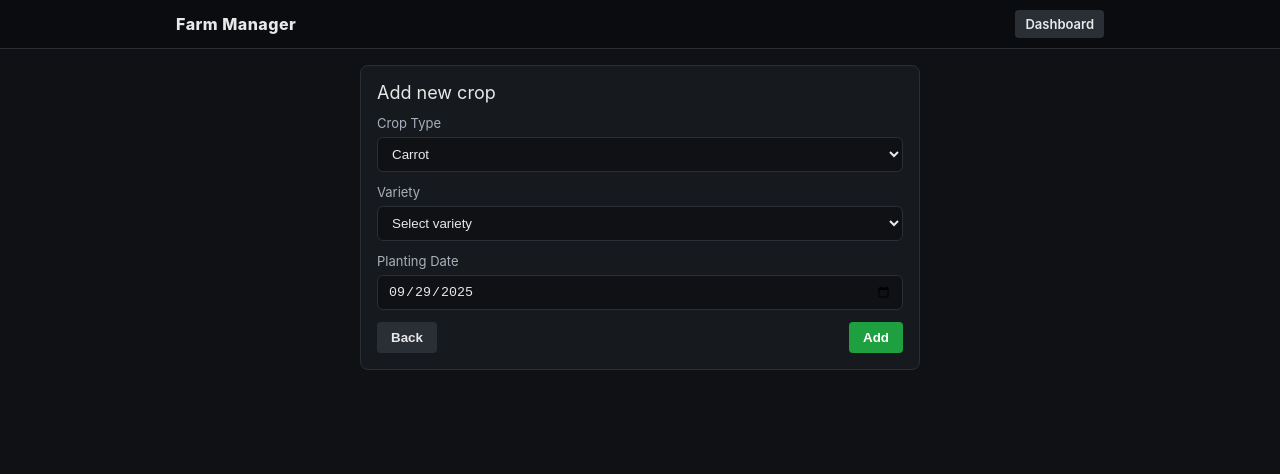
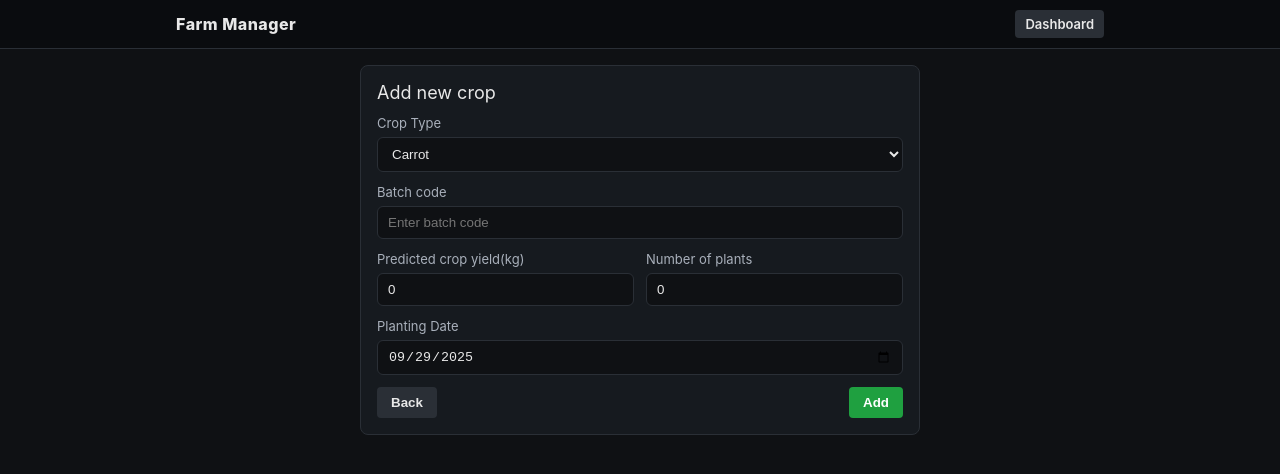
Before and after one commit to kaveesha4890/farm-management-app, a React app in the folder frontend/: page /crops/new in a window 1280 px wide. Shown: the top 474 px of the page. Built offline with nearby package versions, Linux system fonts and the light colour scheme; the HTML template or start-up script is replaced by a standard one.

Commit message:
update input field of add new crops and harvests.

```diff
--- a/frontend/src/pages/AddCropPage.tsx
+++ b/frontend/src/pages/AddCropPage.tsx
@@ -1,28 +1,25 @@
-import { useMemo, useState } from 'react'
+import { useState } from 'react'
 import { useNavigate } from 'react-router-dom'
 import { useApp } from '../state/AppContext'
 
 const CROP_TYPES = ['Carrot', 'Tomato', 'Lettuce', 'Cabbage']
-const VARIETIES: Record<string, string[]> = {
-  Carrot: ['Nantes', 'Imperator', 'Danvers'],
-  Tomato: ['Roma', 'Cherry', 'Beefsteak'],
-  Lettuce: ['Butterhead', 'Romaine', 'Iceberg'],
-  Cabbage: ['Green', 'Red', 'Savoy'],
-}
+// Removed variety options; using batch code instead
 
 export function AddCropPage() {
   const { selectedTunnelId, selectedPlotId, addCrop } = useApp()
   const navigate = useNavigate()
   const [type, setType] = useState('Carrot')
-  const [variety, setVariety] = useState('')
+  const [batchCode, setBatchCode] = useState('')
+  const [predictedYield, setPredictedYield] = useState<number>(0)
+  const [numPlants, setNumPlants] = useState<number>(0)
   const [date, setDate] = useState(() => new Date().toISOString().slice(0, 10))
 
-  const varietyOptions = useMemo(() => VARIETIES[type] ?? [], [type])
+
 
   function onAdd(e: React.FormEvent) {
     e.preventDefault()
     if (!selectedTunnelId || !selectedPlotId) return
-    addCrop({ tunnelId: selectedTunnelId, plotId: selectedPlotId, name: type, variety, plantingDate: date })
+    addCrop({ tunnelId: selectedTunnelId, plotId: selectedPlotId, name: type, batchCode, plantingDate: date, predictedYield, numPlants })
     navigate('/crops')
   }
 
@@ -32,16 +29,23 @@ export function AddCropPage() {
       <form onSubmit={onAdd}>
         <div className="field">
           <label className="label">Crop Type</label>
-          <select className="select" value={type} onChange={(e) => { setType(e.target.value); setVariety('') }}>
+          <select className="select" value={type} onChange={(e) => { setType(e.target.value) }}>
             {CROP_TYPES.map((c) => <option key={c} value={c}>{c}</option>)}
           </select>
         </div>
         <div className="field">
-          <label className="label">Variety</label>
-          <select className="select" value={variety} onChange={(e) => setVariety(e.target.value)}>
-            <option value="">Select variety</option>
-            {varietyOptions.map((v) => <option key={v} value={v}>{v}</option>)}
-          </select>
+          <label className="label">Batch code</label>
+          <input className="input" type="text" value={batchCode} onChange={(e) => setBatchCode(e.target.value)} placeholder="Enter batch code" />
+        </div>
+        <div className="row">
+          <div className="field col">
+            <label className="label">Predicted crop yield(kg)</label>
+            <input className="input" type="number" value={predictedYield} onChange={(e) => setPredictedYield(Number(e.target.value))} placeholder="e.g., 120" />
+          </div>
+          <div className="field col">
+            <label className="label">Number of plants</label>
+            <input className="input" type="number" value={numPlants} onChange={(e) => setNumPlants(Number(e.target.value))} placeholder="e.g., 50" />
+          </div>
         </div>
         <div className="field">
           <label className="label">Planting Date</label>
--- a/frontend/src/pages/AddHarvestPage.tsx
+++ b/frontend/src/pages/AddHarvestPage.tsx
@@ -10,12 +10,13 @@ export function AddHarvestPage() {
 
   const [date, setDate] = useState(() => new Date().toISOString().slice(0, 10))
   const [quantity, setQuantity] = useState<number>(0)
+  const [numHarvestPlants, setNumHarvestPlants] = useState<number>(0)
   const [note, setNote] = useState('')
 
   function onAdd(e: React.FormEvent) {
     e.preventDefault()
     if (!crop) return
-    addHarvest({ cropId: crop.id, date, quantity: Number(quantity), note: note || undefined })
+    addHarvest({ cropId: crop.id, date, quantity: Number(quantity), numHarvestPlants: Number(numHarvestPlants), note: note || undefined })
     navigate(`/crops/${crop.id}/harvests`)
   }
 
@@ -36,8 +37,12 @@ export function AddHarvestPage() {
           />
         </div>
         <div className="field">
-          <label className="label">Harvest Quantity</label>
+          <label className="label">Harvest Quantity(kg)</label>
           <input className="input" type="number" value={quantity} onChange={(e) => setQuantity(Number(e.target.value))} />
+        </div>
+        <div className="field">
+          <label className="label">Number of Harvest plants</label>
+          <input className="input" type="number" value={numHarvestPlants} onChange={(e) => setNumHarvestPlants(Number(e.target.value))} />
         </div>
         <div className="field">
           <label className="label">Note (Optional)</label>
--- a/frontend/src/pages/CropDetailsPage.tsx
+++ b/frontend/src/pages/CropDetailsPage.tsx
@@ -23,7 +23,9 @@ export function CropDetailsPage() {
         <thead>
           <tr>
             <th>Crop</th>
-            <th>Variety</th>
+            <th>Batch code</th>
+            <th>Predicted yield</th>
+            <th>Number of plants</th>
             <th>Planting date</th>
             <th>Status</th>
             <th>Actions</th>
@@ -38,7 +40,9 @@ export function CropDetailsPage() {
               <td>
                 <button className="link" onClick={() => navigate(`/crops/${c.id}/harvests`)}>{c.name}</button>
               </td>
-              <td>{c.variety}</td>
+              <td>{c.batchCode}</td>
+              <td>{c.predictedYield}</td>
+              <td>{c.numPlants}</td>
               <td>{c.plantingDate}</td>
               <td>{c.status}</td>
               <td>
--- a/frontend/src/pages/EditCropPage.tsx
+++ b/frontend/src/pages/EditCropPage.tsx
@@ -3,12 +3,7 @@ import { useNavigate, useParams } from 'react-router-dom'
 import { useApp } from '../state/AppContext'
 
 const CROP_TYPES = ['Carrot', 'Tomato', 'Lettuce', 'Cabbage']
-const VARIETIES: Record<string, string[]> = {
-  Carrot: ['Nantes', 'Imperator', 'Danvers'],
-  Tomato: ['Roma', 'Cherry', 'Beefsteak'],
-  Lettuce: ['Butterhead', 'Romaine', 'Iceberg'],
-  Cabbage: ['Green', 'Red', 'Savoy'],
-}
+// Removed varieties; using batch code and numeric fields instead
 
 export function EditCropPage() {
   const { cropId } = useParams()
@@ -17,10 +12,12 @@ export function EditCropPage() {
   const crop = crops.find((c) => c.id === cropId)
 
   const [type, setType] = useState(crop?.name ?? 'Carrot')
-  const [variety, setVariety] = useState(crop?.variety ?? '')
+  const [batchCode, setBatchCode] = useState(crop?.batchCode ?? '')
+  const [predictedYield, setPredictedYield] = useState<number>(crop?.predictedYield ?? 0)
+  const [numPlants, setNumPlants] = useState<number>(crop?.numPlants ?? 0)
   const [date, setDate] = useState(crop?.plantingDate ?? new Date().toISOString().slice(0, 10))
 
-  const varietyOptions = useMemo(() => VARIETIES[type] ?? [], [type])
+  const varietyOptions = useMemo(() => [], [type])
 
   if (!crop) {
     return (
@@ -36,7 +33,7 @@ export function EditCropPage() {
   function onSave(e: React.FormEvent) {
     e.preventDefault()
     if (!crop) return
-    updateCrop(crop.id, { name: type, variety, plantingDate: date })
+    updateCrop(crop.id, { name: type, batchCode, predictedYield, numPlants, plantingDate: date })
     navigate('/crops')
   }
 
@@ -51,11 +48,18 @@ export function EditCropPage() {
           </select>
         </div>
         <div className="field">
-          <label className="label">Variety</label>
-          <select className="select" value={variety} onChange={(e) => setVariety(e.target.value)}>
-            <option value="">Select variety</option>
-            {varietyOptions.map((v) => <option key={v} value={v}>{v}</option>)}
-          </select>
+          <label className="label">Batch code</label>
+          <input className="input" type="text" value={batchCode} onChange={(e) => setBatchCode(e.target.value)} />
+        </div>
+        <div className="row">
+          <div className="field col">
+            <label className="label">Predicted crop yield</label>
+            <input className="input" type="number" value={predictedYield} onChange={(e) => setPredictedYield(Number(e.target.value))} />
+          </div>
+          <div className="field col">
+            <label className="label">Number of plants</label>
+            <input className="input" type="number" value={numPlants} onChange={(e) => setNumPlants(Number(e.target.value))} />
+          </div>
         </div>
         <div className="field">
           <label className="label">Planting Date</label>
--- a/frontend/src/pages/HarvestsPage.tsx
+++ b/frontend/src/pages/HarvestsPage.tsx
@@ -12,7 +12,7 @@ export function HarvestsPage() {
   return (
     <div className="card">
       <div className="row" style={{ alignItems: 'center', justifyContent: 'space-between' }}>
-        <div className="page-title">Harvests {crop ? `- ${crop.name} / ${crop.variety}` : ''}</div>
+        <div className="page-title">Harvests {crop ? `- ${crop.name}` : ''}</div>
         <button className="btn small" onClick={() => navigate(`/crops/${crop?.id}/harvests/new`)} disabled={!crop}>Add Harvest</button>
       </div>
       <div className="spacer" />
@@ -21,17 +21,19 @@ export function HarvestsPage() {
           <tr>
             <th>Harvest date</th>
             <th>Quantity</th>
+            <th>Number of harvest plants</th>
             <th>Note</th>
           </tr>
         </thead>
         <tbody>
           {rows.length === 0 && (
-            <tr><td colSpan={3} className="muted">No harvests yet</td></tr>
+            <tr><td colSpan={4} className="muted">No harvests yet</td></tr>
           )}
           {rows.map((h) => (
             <tr key={h.id}>
               <td>{h.date}</td>
               <td>{h.quantity}</td>
+              <td>{h.numHarvestPlants}</td>
               <td>{h.note ?? '-'}</td>
             </tr>
           ))}
--- a/frontend/src/state/AppContext.tsx
+++ b/frontend/src/state/AppContext.tsx
@@ -3,8 +3,8 @@ import type { ReactNode } from 'react'
 
 export type Tunnel = { id: string; name: string }
 export type Plot = { id: string; name: string; tunnelId: string }
-export type Crop = { id: string; tunnelId: string; plotId: string; name: string; variety: string; plantingDate: string; status: 'Pending' | 'Planted' | 'Completed' }
-export type Harvest = { id: string; cropId: string; date: string; quantity: number; note?: string }
+export type Crop = { id: string; tunnelId: string; plotId: string; name: string; batchCode: string; plantingDate: string; predictedYield: number; numPlants: number; status: 'Pending' | 'Planted' | 'Completed' }
+export type Harvest = { id: string; cropId: string; date: string; quantity: number; numHarvestPlants: number; note?: string }
 
 type AppState = {
   tunnels: Tunnel[]
```
